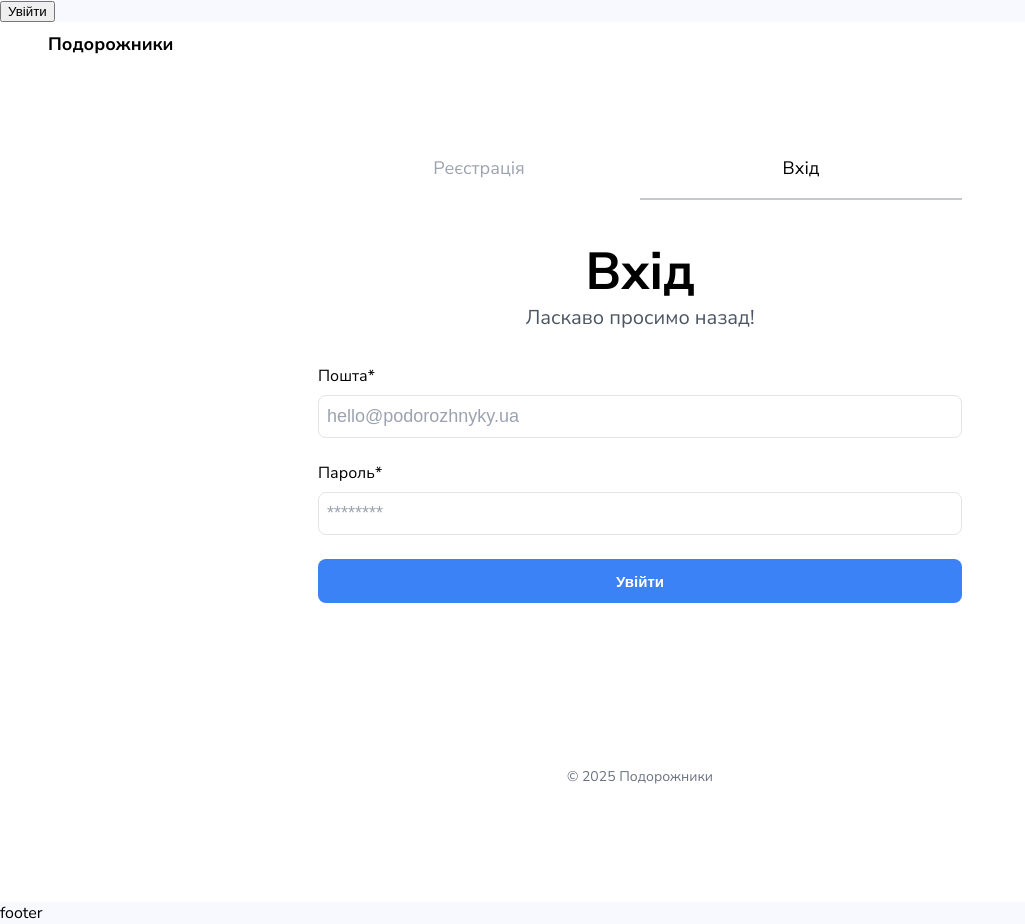
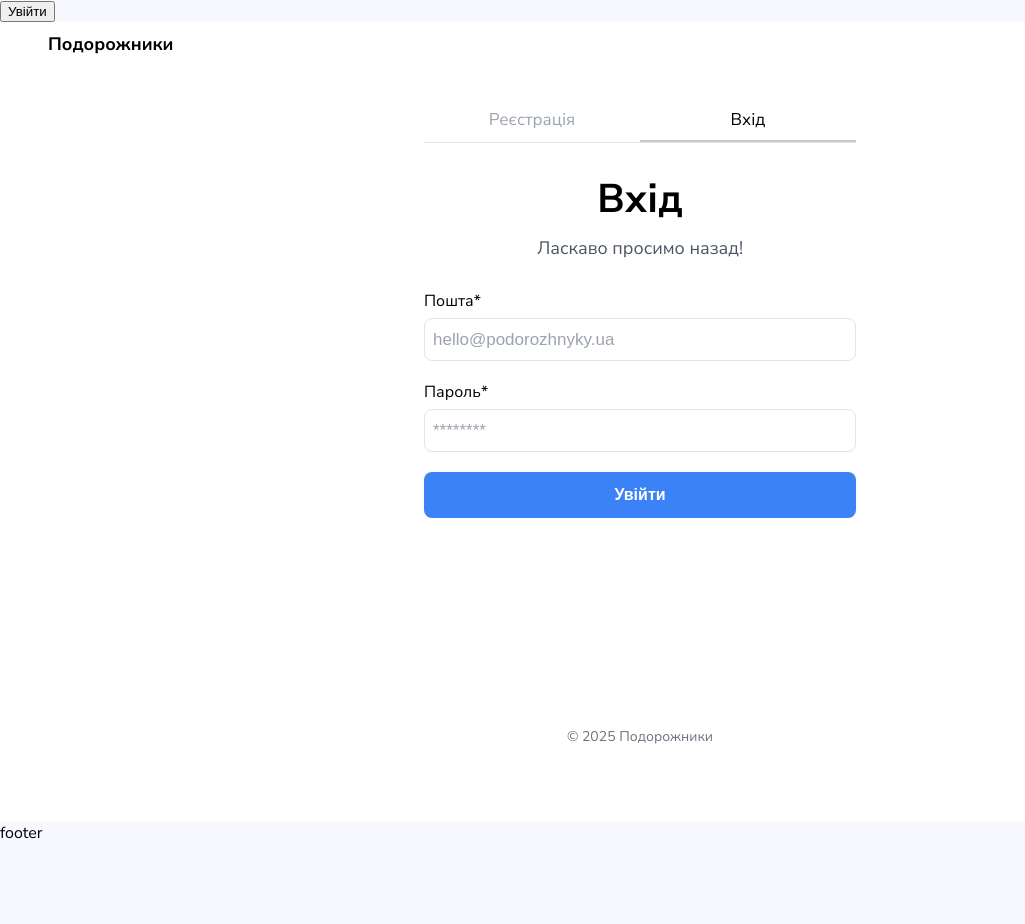
Before and after one commit to DDenysKoval/Travellers_Front, a Next.js app: page /auth/login in a window 1280 px wide. Shown: the whole page, without its empty margins (0-1025 px from the left). After the commit the page ends 844 px from the top, so only its background shows below. Built offline with nearby package versions, Linux system fonts and the light colour scheme.

Commit message:
AuthForm styles complete

```diff
--- a/app/(auth routes)/auth/AuthForm/AuthForm.module.css
+++ b/app/(auth routes)/auth/AuthForm/AuthForm.module.css
@@ -2,37 +2,37 @@
   display: flex;
   flex-direction: column;
   width: 100%;
-  max-width: 644px;
+  max-width: 480px;
   margin: 0 auto;
+  padding: 0 16px;
+  overflow-x: hidden;
+  box-sizing: border-box;
 }
 
 .tabsWrapper {
+  display: flex;
   width: 100%;
-  display: flex;
-  margin-bottom: 40px;
+  margin-bottom: 24px;
   position: relative;
-  border-bottom: 1px solid transparent;
+  border-bottom: 1px solid #e5e7eb;
 }
-
 .tab {
   flex: 1 1 50%;
   display: flex;
   justify-content: center;
   align-items: center;
-  padding: 6px 24px;
-  height: 48px;
+  padding: 6px 12px;
+  height: 40px;
+  font-size: 16px;
+  color: #9ca3af;
+  border: none;
   background: none;
-  border: none;
-  outline: none;
-  font-weight: 400;
-  font-size: 18px;
-  color: #9ca3af;
-  cursor: pointer;
+  text-decoration: none;
   border-bottom: 2px solid transparent;
   transition:
     color 0.2s ease,
     border-bottom-color 0.2s ease;
-  text-decoration: none;
+  cursor: pointer;
 }
 
 .tab:hover {
@@ -45,43 +45,40 @@
 }
 
 .authTitle {
+  font-weight: 700;
+  font-size: 32px;
+  line-height: 120%;
   text-align: center;
-  font-weight: 700;
-  font-size: 52px;
-  line-height: 120%;
-  letter-spacing: -0.01em;
-  text-align: center;
+  margin-bottom: 12px;
 }
 
 .authSubtitle {
   font-weight: 400;
-  font-size: 20px;
+  font-size: 16px;
   line-height: 150%;
+  color: #4b5563;
   text-align: center;
-  color: #4b5563;
-  margin-bottom: 32px;
+  margin-bottom: 24px;
 }
 
 .form {
   width: 100%;
-  height: auto;
 }
 
 .formInfoInput {
   display: flex;
   flex-direction: column;
-  gap: 8px;
-  margin-bottom: 24px;
+  gap: 6px;
+  margin-bottom: 20px;
 }
 
 .label {
   font-weight: 400;
-  font-size: 18px;
+  font-size: 16px;
   color: #111827;
 }
 
 .input {
-  box-sizing: border-box;
   width: 100%;
   border: 1px solid #e4e4e4;
   border-radius: 8px;
@@ -89,12 +86,13 @@
   padding: 8px;
   color: #111827;
   font-weight: 400;
-  font-size: 18px;
+  font-size: 16px;
   line-height: 150%;
+  background-color: #fff;
   transition:
     border-color 0.2s ease,
     box-shadow 0.2s ease;
-  background-color: #fff;
+  box-sizing: border-box;
 }
 
 .input::placeholder {
@@ -128,3 +126,83 @@
 .submitBtn:hover {
   background-color: #2563eb;
 }
+
+/* TABLET */
+
+@media (min-width: 768px) {
+  .authWrapper {
+    max-width: 480px;
+    padding: 0 24px;
+  }
+
+  .tabsWrapper {
+    margin-bottom: 32px;
+  }
+
+  .tab {
+    height: 44px;
+    font-size: 17px;
+  }
+
+  .authTitle {
+    font-size: 40px;
+  }
+
+  .authSubtitle {
+    font-size: 18px;
+    margin-bottom: 28px;
+  }
+
+  .label {
+    font-size: 17px;
+  }
+
+  .input {
+    font-size: 17px;
+  }
+
+  .submitBtn {
+    font-size: 16px;
+    height: 46px;
+  }
+}
+
+/* DESKTOP  */
+@media (min-width: 1440px) {
+  .authWrapper {
+    max-width: 644px;
+    padding: 0;
+  }
+
+  .tabsWrapper {
+    margin-bottom: 40px;
+  }
+
+  .tab {
+    height: 48px;
+    font-size: 18px;
+    padding: 6px 24px;
+  }
+
+  .authTitle {
+    font-size: 52px;
+  }
+
+  .authSubtitle {
+    font-size: 20px;
+    margin-bottom: 32px;
+  }
+
+  .label {
+    font-size: 18px;
+  }
+
+  .input {
+    font-size: 18px;
+  }
+
+  .submitBtn {
+    font-size: 15px;
+    height: 44px;
+  }
+}
--- a/app/(auth routes)/auth/AuthForm/LoginForm.tsx
+++ b/app/(auth routes)/auth/AuthForm/LoginForm.tsx
@@ -6,7 +6,6 @@ import * as Yup from "yup";
 import toast from "react-hot-toast";
 import Link from "next/link";
 import styles from "./AuthForm.module.css";
-import { title } from "process";
 
 interface LoginValues {
   email: string;
@@ -57,7 +56,8 @@ export default function LoginForm() {
   };
 
   return (
-    <div className={styles.content}>
+    <div className="container">
+      <div className={styles.authWrapper}>
         <div className={styles.tabsWrapper}>
           <Link href="/auth/register" className={styles.tab}>
             Реєстрація
@@ -118,5 +118,6 @@ export default function LoginForm() {
           )}
         </Formik>
       </div>
+    </div>
   );
 }
--- a/app/(auth routes)/auth/AuthForm/RegistrationForm.tsx
+++ b/app/(auth routes)/auth/AuthForm/RegistrationForm.tsx
@@ -58,6 +58,7 @@ export default function RegistrationForm() {
   };
 
   return (
+    <div className="container">
       <div className={styles.authWrapper}>
         <div className={styles.tabsWrapper}>
           <Link
@@ -138,5 +139,6 @@ export default function RegistrationForm() {
           )}
         </Formik>
       </div>
+    </div>
   );
 }
--- a/app/globals.css
+++ b/app/globals.css
@@ -1,5 +1,16 @@
 html {
   scroll-behavior: smooth;
+}
+html,
+body {
+  width: 100%;
+  overflow-x: hidden;
+  box-sizing: border-box;
+}
+*,
+*::before,
+*::after {
+  box-sizing: inherit;
 }
 
 body {
@@ -22,7 +33,6 @@ body {
   clip: rect(0 0 0 0);
   overflow: hidden;
 }
-
 
 h1,
 h2,
--- a/app/layout.tsx
+++ b/app/layout.tsx
@@ -50,6 +50,9 @@ export default function RootLayout({
 }>) {
   return (
     <html lang="en">
+      <head>
+        <meta name="viewport" content="width=device-width, initial-scale=1.0" />
+      </head>
       <body className={`${fontNunitoSans.variable} ${fontSora.variable}`}>
         <TanStackProvider>
           <AuthProvider>
```
Lines whose indentation alone changed are shown as unchanged.
